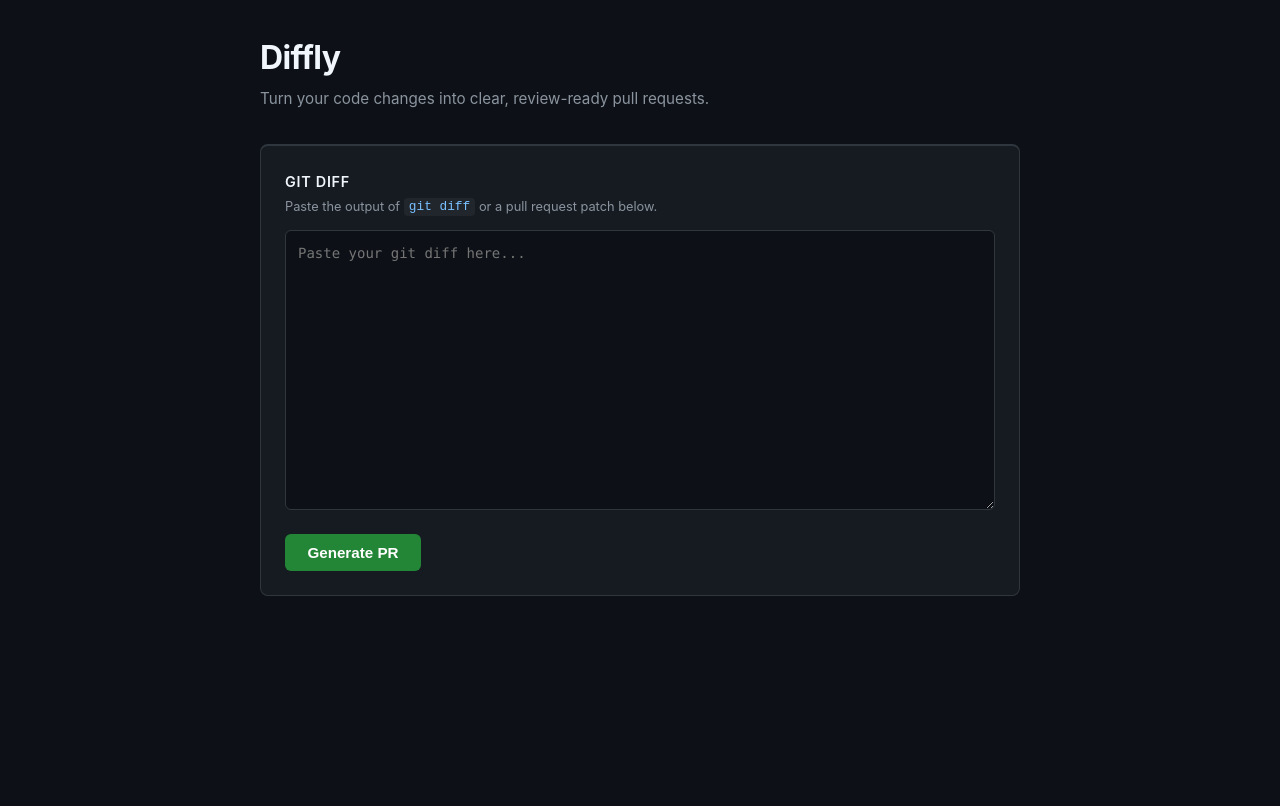
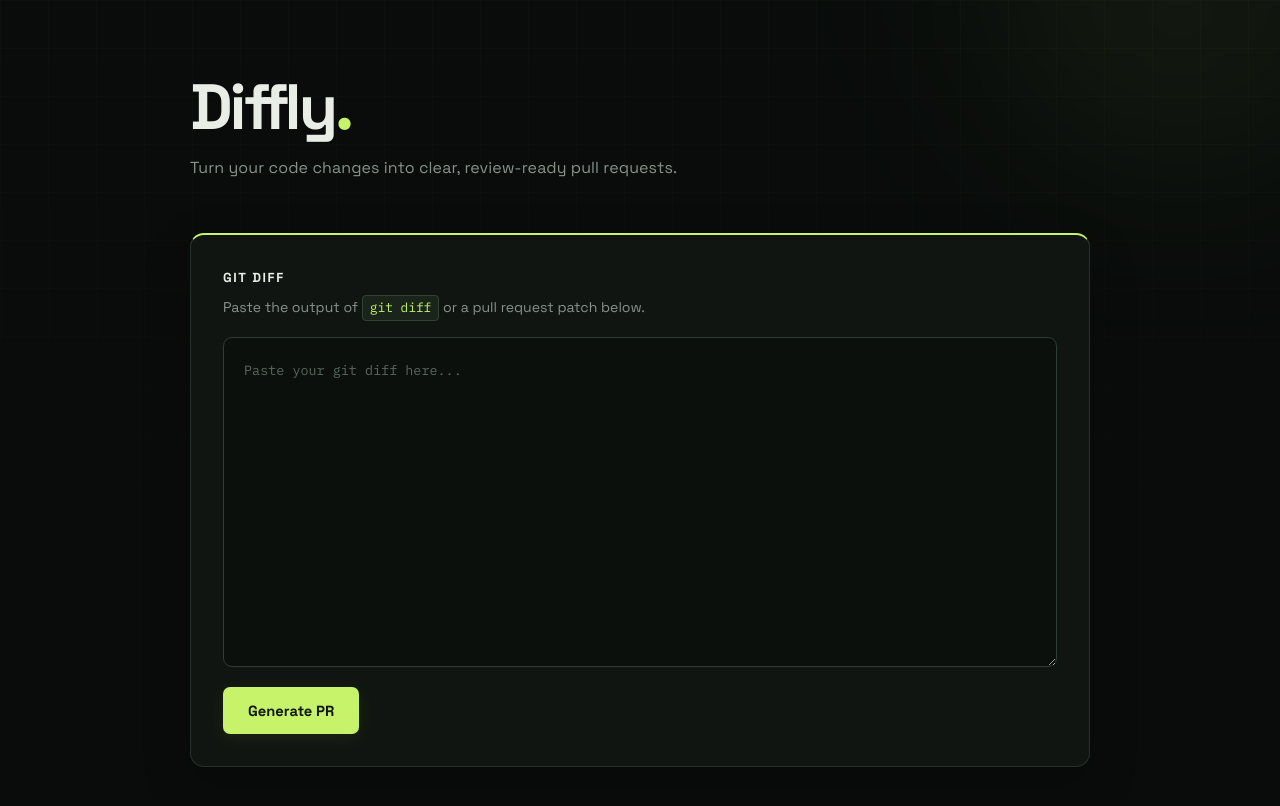
Before and after one commit to bhavanaaa-1/diffly, a website: page frontend/index.html in a window 1280 px wide. Drawn offline with Linux system fonts and the light colour scheme.

Commit message:
Redesign Diffly UI with obsidian and lime theme

```diff
--- a/frontend/style.css
+++ b/frontend/style.css
@@ -1,3 +1,20 @@
+
+@import url('https://fonts.googleapis.com/css2?family=Space+Grotesk:wght@400;500;600;700&family=IBM+Plex+Mono:wght@400;500;600&display=swap');
+
+:root {
+  --bg: #090c0b;
+  --surface: #111713;
+  --surface-2: #171f19;
+  --editor: #0b100d;
+  --border: #27332a;
+  --text: #e8eee6;
+  --muted: #87938a;
+  --lime: #c6f36a;
+  --lime-dark: #a4d64c;
+  --orange: #ff936b;
+  --green: #75d69b;
+}
+
 *,
 *::before,
 *::after {
@@ -10,153 +27,250 @@
   display: none !important;
 }
 
+html {
+  scroll-behavior: smooth;
+}
+
 body {
-  font-family: -apple-system, BlinkMacSystemFont, "Segoe UI", Roboto,
-    Helvetica, Arial, sans-serif;
-  line-height: 1.6;
-  color: #e2e8f0;
-  background: #0d1117;
-  padding: 2rem 1rem;
+  position: relative;
+  isolation: isolate;
   min-height: 100vh;
+  padding: 4.5rem 1.5rem;
+  background: var(--bg);
+  color: var(--text);
+  font-family: 'Space Grotesk', sans-serif;
+  line-height: 1.65;
+}
+
+/* BACKGROUND TEXTURE */
+
+body::before {
+  content: "";
+  position: fixed;
+  inset: 0;
+  z-index: -1;
+  pointer-events: none;
+  background-image:
+    linear-gradient(rgba(198, 243, 106, 0.025) 1px, transparent 1px),
+    linear-gradient(90deg, rgba(198, 243, 106, 0.025) 1px, transparent 1px);
+  background-size: 48px 48px;
+  mask-image: linear-gradient(to bottom, black, transparent 85%);
+}
+
+body::after {
+  content: "";
+  position: fixed;
+  width: 400px;
+  height: 400px;
+  top: -220px;
+  right: -100px;
+  border-radius: 50%;
+  background: rgba(198, 243, 106, 0.055);
+  filter: blur(100px);
+  pointer-events: none;
+  z-index: -1;
 }
 
 .container {
-  max-width: 760px;
+  width: 100%;
+  max-width: 900px;
   margin: 0 auto;
 }
 
+/* HEADER */
+
 header {
-  margin-bottom: 2rem;
+  position: relative;
+  margin-bottom: 3.2rem;
+  animation: appear 0.7s ease both;
 }
 
 h1 {
-  font-size: 2rem;
+  display: inline-block;
+  font-size: clamp(2.8rem, 7vw, 4rem);
   font-weight: 700;
-  color: #f0f6fc;
-  letter-spacing: -0.02em;
+  letter-spacing: -3px;
+  line-height: 1.1;
+  color: var(--text);
+}
+
+h1::after {
+  content: ".";
+  color: var(--lime);
 }
 
 h2 {
-  font-size: 1.1rem;
+  font-size: 1.2rem;
   font-weight: 600;
-  color: #f0f6fc;
+  letter-spacing: -0.5px;
+  color: var(--text);
 }
 
 .subtitle {
-  color: #8b949e;
-  margin-top: 0.25rem;
-  margin-bottom: 0;
-  font-size: 0.95rem;
+  margin-top: 0.8rem;
+  color: var(--muted);
+  font-size: 1rem;
+  letter-spacing: 0.1px;
 }
+
+/* CARDS */
 
 .input-card,
 .output-card {
-  background: #161b22;
-  border: 1px solid #30363d;
-  border-radius: 8px;
-  padding: 1.5rem;
+  position: relative;
+  padding: 2rem;
   margin-bottom: 1.5rem;
+  background: rgba(17, 23, 19, 0.94);
+  border: 1px solid var(--border);
+  border-radius: 14px;
+  box-shadow: 0 18px 50px rgba(0, 0, 0, 0.2);
+  transition: border-color 0.25s ease;
 }
 
 .input-card {
-  border-top: 2px solid #30363d;
+  border-top: 2px solid var(--lime);
+}
+
+.input-card:hover,
+.output-card:hover {
+  border-color: #46563e;
 }
 
 label {
   display: block;
-  font-weight: 600;
-  margin-bottom: 0.25rem;
-  color: #f0f6fc;
-  font-size: 0.9rem;
+  margin-bottom: 0.5rem;
+  color: var(--text);
+  font-size: 0.82rem;
+  font-weight: 700;
   text-transform: uppercase;
-  letter-spacing: 0.05em;
+  letter-spacing: 1.6px;
 }
 
 .helper-text {
-  color: #8b949e;
-  font-size: 0.8rem;
-  margin-bottom: 0.75rem;
+  margin-bottom: 1.1rem;
+  color: var(--muted);
+  font-size: 0.88rem;
 }
 
 .helper-text code {
-  background: #21262d;
-  padding: 0.1em 0.4em;
+  padding: 0.2rem 0.45rem;
+  border: 1px solid #344132;
   border-radius: 4px;
+  background: #1a241b;
+  color: var(--lime);
+  font-family: 'IBM Plex Mono', monospace;
   font-size: 0.8rem;
-  color: #79c0ff;
 }
 
+/* CODE EDITOR */
+
 textarea {
+  display: block;
   width: 100%;
-  min-height: 280px;
-  padding: 0.75rem;
-  font-family: "SFMono-Regular", Consolas, "Liberation Mono", Menlo, monospace;
-  font-size: 0.875rem;
-  line-height: 1.5;
-  border: 1px solid #30363d;
-  border-radius: 6px;
+  min-height: 330px;
+  padding: 1.25rem;
   resize: vertical;
-  background: #0d1117;
-  color: #e2e8f0;
+  border: 1px solid #303d32;
+  border-radius: 9px;
+  outline: none;
+  background: var(--editor);
+  color: #d2e8bf;
+  font-family: 'IBM Plex Mono', monospace;
+  font-size: 0.84rem;
+  line-height: 1.85;
+  caret-color: var(--lime);
+  transition: border-color 0.2s ease, box-shadow 0.2s ease;
+  scrollbar-width: thin;
+  scrollbar-color: #526347 transparent;
+}
+
+textarea::placeholder {
+  color: #59665b;
 }
 
 textarea:focus {
-  outline: 2px solid #58a6ff;
-  outline-offset: -1px;
-  border-color: #58a6ff;
+  border-color: var(--lime-dark);
+  box-shadow: 0 0 0 3px rgba(198, 243, 106, 0.08);
 }
+
+textarea::-webkit-scrollbar,
+.output::-webkit-scrollbar {
+  width: 7px;
+}
+
+textarea::-webkit-scrollbar-thumb,
+.output::-webkit-scrollbar-thumb {
+  background: #526347;
+  border-radius: 10px;
+}
+
+/* BUTTONS */
 
 .btn {
   display: inline-flex;
   align-items: center;
-  gap: 0.4rem;
-  padding: 0.65rem 1.4rem;
-  border: none;
-  border-radius: 6px;
-  font-size: 0.95rem;
-  font-weight: 600;
+  justify-content: center;
+  gap: 0.6rem;
+  padding: 0.85rem 1.5rem;
+  border: 1px solid transparent;
+  border-radius: 7px;
+  font-family: 'Space Grotesk', sans-serif;
+  font-size: 0.92rem;
+  font-weight: 700;
   cursor: pointer;
+  transition: all 0.22s ease;
 }
 
 .btn:disabled {
-  opacity: 0.5;
+  opacity: 0.45;
   cursor: not-allowed;
 }
 
 .btn-primary {
-  margin-top: 1rem;
-  background: #238636;
-  color: #ffffff;
+  margin-top: 1.25rem;
+  background: var(--lime);
+  color: #11170c;
+  box-shadow: 0 4px 18px rgba(198, 243, 106, 0.08);
 }
 
 .btn-primary:hover:not(:disabled) {
-  background: #2ea043;
+  background: #d5ff81;
+  transform: translateY(-2px);
+  box-shadow: 0 7px 25px rgba(198, 243, 106, 0.17);
+}
+
+.btn-primary:active:not(:disabled) {
+  transform: translateY(0);
 }
 
 .btn-secondary {
-  background: #21262d;
-  color: #c9d1d9;
-  border: 1px solid #30363d;
+  background: #1b241d;
+  color: var(--text);
+  border: 1px solid #344136;
 }
 
 .btn-secondary:hover:not(:disabled) {
-  background: #30363d;
+  background: #28352a;
+  border-color: var(--lime-dark);
+  color: var(--lime);
 }
+
+/* LOADING */
 
 .loading {
   display: flex;
   align-items: center;
-  gap: 0.6rem;
-  margin-top: 1rem;
+  gap: 0.7rem;
+  margin-top: 1.2rem;
+  color: var(--muted);
   font-size: 0.9rem;
-  color: #8b949e;
 }
 
 .spinner {
-  width: 18px;
-  height: 18px;
-  border: 2px solid #30363d;
-  border-top-color: #58a6ff;
+  width: 19px;
+  height: 19px;
+  border: 2px solid #344136;
+  border-top-color: var(--lime);
   border-radius: 50%;
   animation: spin 0.7s linear infinite;
 }
@@ -167,53 +281,116 @@ textarea:focus {
   }
 }
 
+/* ERROR */
+
 .error {
-  margin-top: 1rem;
-  padding: 0.75rem 1rem;
-  background: #1c1215;
-  border: 1px solid #da3633;
-  color: #f85149;
-  border-radius: 6px;
+  margin-top: 1.2rem;
+  padding: 1rem 1.2rem;
+  border: 1px solid rgba(255, 147, 107, 0.35);
+  border-radius: 8px;
+  background: rgba(255, 147, 107, 0.07);
+  color: var(--orange);
   font-size: 0.9rem;
 }
+
+/* GENERATED PR */
 
 .output-header {
   display: flex;
   justify-content: space-between;
   align-items: center;
-  margin-bottom: 1rem;
+  gap: 1rem;
+  margin-bottom: 1.2rem;
+}
+
+.output-header h2 {
+  display: flex;
+  align-items: center;
+  gap: 0.6rem;
 }
 
 .output {
-  background: #0d1117;
-  border: 1px solid #30363d;
-  border-radius: 6px;
-  padding: 1rem;
-  font-family: "SFMono-Regular", Consolas, "Liberation Mono", Menlo, monospace;
-  font-size: 0.875rem;
-  line-height: 1.6;
+  max-height: 550px;
+  overflow-y: auto;
+  padding: 1.4rem;
+  border: 1px solid #303d32;
+  border-radius: 9px;
+  background: var(--editor);
+  color: #d9e5d8;
+  font-family: 'IBM Plex Mono', monospace;
+  font-size: 0.83rem;
+  line-height: 1.9;
   white-space: pre-wrap;
-  word-wrap: break-word;
-  color: #c9d1d9;
-  max-height: 500px;
-  overflow-y: auto;
+  overflow-wrap: anywhere;
+  scrollbar-width: thin;
+  scrollbar-color: #526347 transparent;
 }
+
+/* ANIMATIONS */
+
+@keyframes appear {
+  from {
+    opacity: 0;
+    transform: translateY(14px);
+  }
+  to {
+    opacity: 1;
+    transform: translateY(0);
+  }
+}
+
+/* RESPONSIVE */
 
 @media (max-width: 600px) {
   body {
-    padding: 1rem 0.75rem;
+    padding: 2.5rem 1rem;
+  }
+
+  header {
+    margin-bottom: 2.2rem;
   }
 
   h1 {
-    font-size: 1.5rem;
+    font-size: 2.8rem;
   }
 
-  textarea {
-    min-height: 200px;
+  .subtitle {
+    font-size: 0.9rem;
   }
 
   .input-card,
   .output-card {
+    padding: 1.2rem;
+    border-radius: 11px;
+  }
+
+  textarea {
+    min-height: 230px;
+    padding: 0.9rem;
+    font-size: 0.77rem;
+  }
+
+  .output {
     padding: 1rem;
+    font-size: 0.77rem;
+  }
+
+  .output-header {
+    align-items: center;
+  }
+
+  .btn {
+    padding: 0.75rem 1rem;
+    font-size: 0.85rem;
   }
 }
+
+@media (prefers-reduced-motion: reduce) {
+  *,
+  *::before,
+  *::after {
+    animation-duration: 0.01ms !important;
+    transition-duration: 0.01ms !important;
+    scroll-behavior: auto !important;
+  }
+}
```
